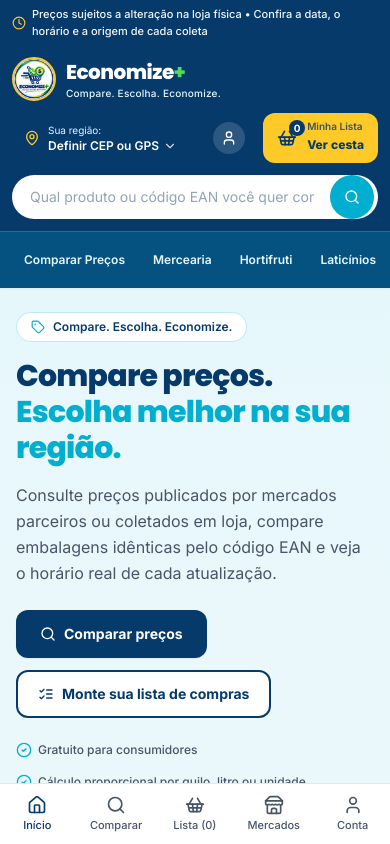
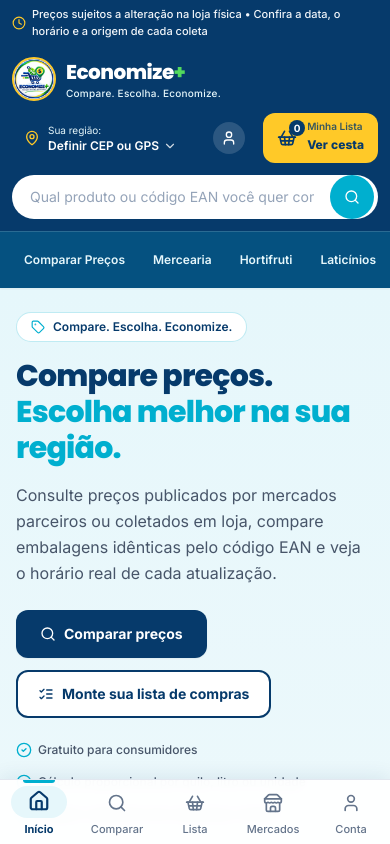
Before and after one commit to chris-sky08/economize-plus, a Next.js app: page / in a window 390 px wide. Shown: the top 844 px of the page. Built offline with nearby package versions, Linux system fonts and the light colour scheme; no server answers; the database is empty.

Commit message:
feat(ui): animacao deslizante na barra de navegacao inferior do celular

```diff
--- a/src/app/globals.css
+++ b/src/app/globals.css
@@ -57,3 +57,16 @@
 .tabular-price {
   font-variant-numeric: tabular-nums;
 }
+
+/* Pulso do contador da lista na barra inferior móvel (apenas transform/opacity) */
+@keyframes nav-badge-pop {
+  0% { transform: scale(0.4); opacity: 0; }
+  60% { transform: scale(1.2); opacity: 1; }
+  100% { transform: scale(1); opacity: 1; }
+}
+.nav-badge-pop {
+  animation: nav-badge-pop 420ms cubic-bezier(0.22, 1, 0.36, 1);
+}
+@media (prefers-reduced-motion: reduce) {
+  .nav-badge-pop { animation: none; }
+}
--- /dev/null
+++ b/src/components/MobileBottomNav.tsx
@@ -0,0 +1,102 @@
+"use client";
+
+import React from "react";
+import Link from "next/link";
+import { usePathname } from "next/navigation";
+import type { LucideIcon } from "lucide-react";
+import { Home, Search, ShoppingBasket, Store, User } from "lucide-react";
+
+interface MobileBottomNavProps {
+  totalItemsInList: number;
+}
+
+interface MobileTab {
+  id: string;
+  label: string;
+  href: string;
+  icon: LucideIcon;
+  isActive: (pathname: string) => boolean;
+}
+
+const TABS: MobileTab[] = [
+  { id: "inicio", label: "Início", href: "/", icon: Home, isActive: (p) => p === "/" },
+  { id: "comparar", label: "Comparar", href: "/buscar", icon: Search, isActive: (p) => p.startsWith("/buscar") || p.startsWith("/produto") },
+  { id: "lista", label: "Lista", href: "/lista", icon: ShoppingBasket, isActive: (p) => p.startsWith("/lista") },
+  { id: "mercados", label: "Mercados", href: "/mercados", icon: Store, isActive: (p) => p.startsWith("/mercados") },
+  { id: "conta", label: "Conta", href: "/conta", icon: User, isActive: (p) => p.startsWith("/conta") },
+];
+
+const EASE = "ease-[cubic-bezier(0.22,1,0.36,1)]";
+
+export default function MobileBottomNav({ totalItemsInList }: MobileBottomNavProps) {
+  const pathname = usePathname();
+  const activeIndex = TABS.findIndex((tab) => tab.isActive(pathname));
+  const hasActive = activeIndex >= 0;
+
+  return (
+    <nav
+      aria-label="Navegação rápida móvel"
+      className="safe-bottom fixed right-0 bottom-0 left-0 z-40 border-t border-slate-200 bg-white/95 shadow-[0_-4px_16px_rgba(6,58,107,0.08)] backdrop-blur md:hidden"
+    >
+      <div className="relative grid grid-cols-5 py-1.5">
+        {/* Indicador deslizante: ocupa 1/5 da largura e se move por translateX (GPU, 60fps) */}
+        <span
+          aria-hidden="true"
+          className={`pointer-events-none absolute inset-y-0 left-0 w-1/5 transition-[transform,opacity] duration-500 motion-reduce:transition-none ${EASE}`}
+          style={{
+            transform: `translateX(${Math.max(activeIndex, 0) * 100}%)`,
+            opacity: hasActive ? 1 : 0,
+          }}
+        >
+          {/* Barra superior */}
+          <span className="absolute top-0 left-1/2 h-[3px] w-8 -translate-x-1/2 rounded-b-full bg-brand-blue" />
+          {/* Pílula atrás do ícone */}
+          <span className="absolute top-1.5 left-1/2 h-8 w-14 -translate-x-1/2 rounded-full bg-brand-light" />
+        </span>
+
+        {TABS.map((tab, index) => {
+          const active = index === activeIndex;
+          const Icon = tab.icon;
+          const showBadge = tab.id === "lista" && totalItemsInList > 0;
+
+          return (
+            <Link
+              key={tab.id}
+              href={tab.href}
+              aria-current={active ? "page" : undefined}
+              className="group relative z-10 flex min-h-[52px] flex-col items-center justify-center gap-0.5 rounded-xl focus-visible:outline-none focus-visible:ring-2 focus-visible:ring-brand-blue"
+            >
+              <span
+                className={`relative flex h-8 w-14 items-center justify-center transition-transform duration-300 group-active:scale-90 motion-reduce:transition-none ${EASE} ${
+                  active ? "-translate-y-0.5 scale-110" : "translate-y-0 scale-100"
+                }`}
+              >
+                <Icon
+                  className={`h-5 w-5 transition-colors duration-300 ${
+                    active ? "text-brand-navy" : "text-slate-500"
+                  }`}
+                  strokeWidth={active ? 2.4 : 2}
+                />
+                {showBadge && (
+                  <span
+                    key={totalItemsInList}
+                    className="nav-badge-pop absolute top-0 right-2 flex h-4 min-w-4 items-center justify-center rounded-full bg-brand-green px-1 text-[10px] font-bold tabular-nums text-brand-navy"
+                  >
+                    {totalItemsInList > 99 ? "99+" : totalItemsInList}
+                  </span>
+                )}
+              </span>
+              <span
+                className={`text-[11px] transition-colors duration-300 ${
+                  active ? "font-bold text-brand-navy" : "font-medium text-slate-500"
+                }`}
+              >
+                {tab.label}
+              </span>
+            </Link>
+          );
+        })}
+      </div>
+    </nav>
+  );
+}
--- a/src/components/Navbar.tsx
+++ b/src/components/Navbar.tsx
@@ -7,14 +7,13 @@ import {
   CheckCircle2,
   ChevronDown,
   Clock,
-  Home,
   MapPin,
   Search,
   ShoppingBasket,
-  Store,
   User,
 } from "lucide-react";
 import AnimatedSubnav from "@/components/AnimatedSubnav";
+import MobileBottomNav from "@/components/MobileBottomNav";
 import { useApp } from "@/context/AppContext";
 import { TRANSPARENCY_DISCLAIMER, formatBRL } from "@/lib/format";
 
@@ -225,64 +224,7 @@ export default function Navbar() {
         <AnimatedSubnav categories={categories} user={user} />
       </header>
 
-      <nav
-        aria-label="Navegação rápida móvel"
-        className="safe-bottom fixed right-0 bottom-0 left-0 z-40 flex items-center justify-around border-t border-slate-200 bg-white py-2 shadow-lg md:hidden"
-      >
-        <Link
-          href="/"
-          className={`flex min-h-[44px] min-w-[44px] flex-col items-center justify-center gap-0.5 text-[11px] font-medium ${
-            pathname === "/" ? "text-brand-navy font-bold" : "text-slate-600"
-          }`}
-        >
-          <Home className="h-5 w-5" />
-          <span>Início</span>
-        </Link>
-        <Link
-          href="/buscar"
-          className={`flex min-h-[44px] min-w-[44px] flex-col items-center justify-center gap-0.5 text-[11px] font-medium ${
-            pathname.startsWith("/buscar")
-              ? "text-brand-navy font-bold"
-              : "text-slate-600"
-          }`}
-        >
-          <Search className="h-5 w-5" />
-          <span>Comparar</span>
-        </Link>
-        <Link
-          href="/lista"
-          className={`relative flex min-h-[44px] min-w-[44px] flex-col items-center justify-center gap-0.5 text-[11px] font-medium ${
-            pathname.startsWith("/lista")
-              ? "text-brand-navy font-bold"
-              : "text-slate-600"
-          }`}
-        >
-          <ShoppingBasket className="h-5 w-5" />
-          <span>Lista ({totalItemsInList})</span>
-        </Link>
-        <Link
-          href="/mercados"
-          className={`flex min-h-[44px] min-w-[44px] flex-col items-center justify-center gap-0.5 text-[11px] font-medium ${
-            pathname.startsWith("/mercados")
-              ? "text-brand-navy font-bold"
-              : "text-slate-600"
-          }`}
-        >
-          <Store className="h-5 w-5" />
-          <span>Mercados</span>
-        </Link>
-        <Link
-          href="/conta"
-          className={`flex min-h-[44px] min-w-[44px] flex-col items-center justify-center gap-0.5 text-[11px] font-medium ${
-            pathname.startsWith("/conta")
-              ? "text-brand-navy font-bold"
-              : "text-slate-600"
-          }`}
-        >
-          <User className="h-5 w-5" />
-          <span>Conta</span>
-        </Link>
-      </nav>
+      <MobileBottomNav totalItemsInList={totalItemsInList} />
     </>
   );
 }
```
